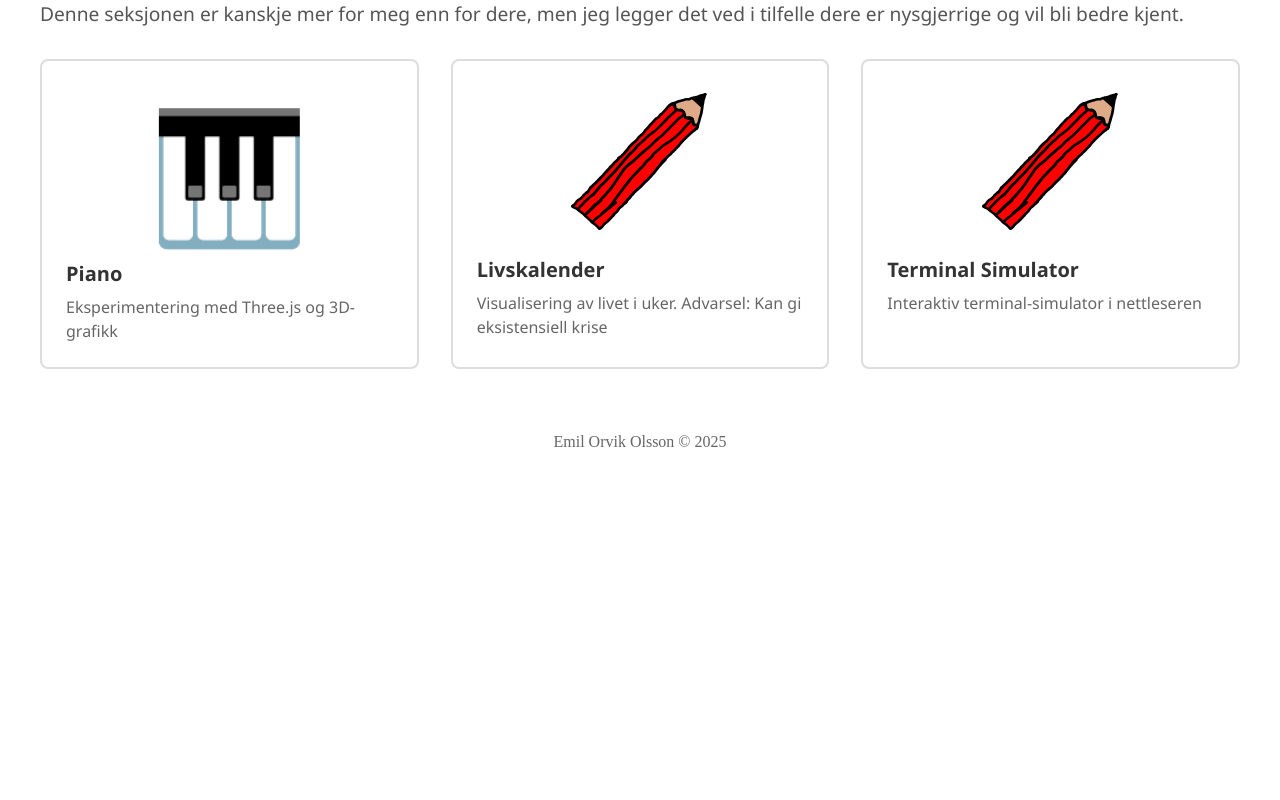
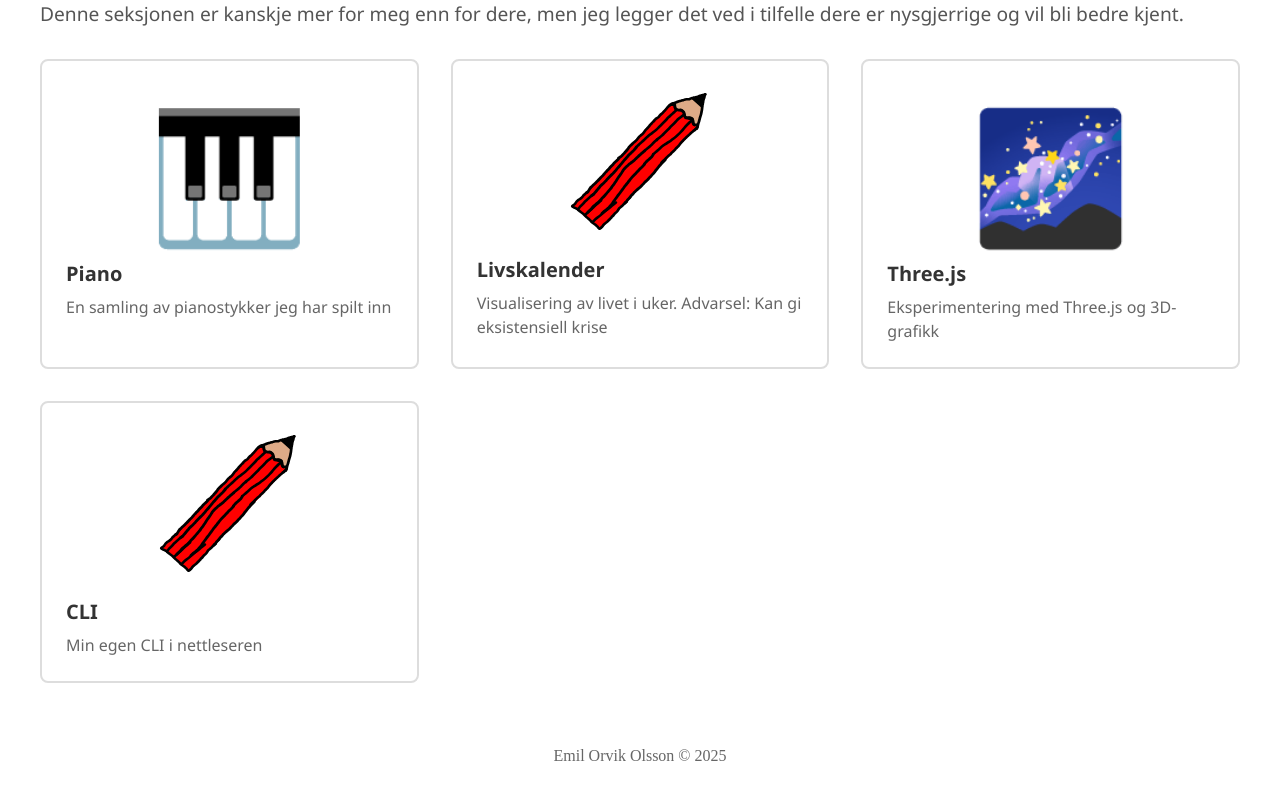
Before and after one commit to Emilorv/emiloo, a Vue app: page / in a window 1280 px wide. Shown: the part 2768-3568 px from the top of the page. Before the commit the page ends 3259 px from the top, so only its background shows below. Built offline with nearby package versions, Linux system fonts and the light colour scheme.

Commit message:
feat: update skills and projects

```diff
--- a/src/data/projects.js
+++ b/src/data/projects.js
@@ -19,9 +19,9 @@ export const sideQuests = [
     {
         id: 201,
         title: "Piano",
-        description: "Eksperimentering med Three.js og 3D-grafikk",
+        description: "En samling av pianostykker jeg har spilt inn",
         emoji: "🎹",
-        link: "/threejs"
+        link: "/piano"
     },
     {
         id: 202,
@@ -31,9 +31,16 @@ export const sideQuests = [
         link: "/livskalender"
     },
     {
-        id: 103,
-        title: "Terminal Simulator",
-        description: "Interaktiv terminal-simulator i nettleseren",
+        id: 203,
+        title: "Three.js",
+        description: "Eksperimentering med Three.js og 3D-grafikk",
+        emoji: "🌌",
+        link: "/threejs"
+    },
+    {
+        id: 204,
+        title: "CLI",
+        description: "Min egen CLI i nettleseren",
         imgSrc: "/src/assets/svg/blyant.svg",
         link: "/cli"
     }
--- a/src/data/skills.js
+++ b/src/data/skills.js
@@ -10,7 +10,7 @@ export const skills = [
   {
     id: 2,
     title: 'Backend utvikling',
-    description: 'Erfaring med server-side språk som PHP og databasehåndtering med MySQL',
+    description: 'Erfaring med server-side språk som PHP og Java Spring Boot. Databasehåndtering med MySQL',
     imgSrc: '',
     emoji: '🖥️',
     link: '#'
```
